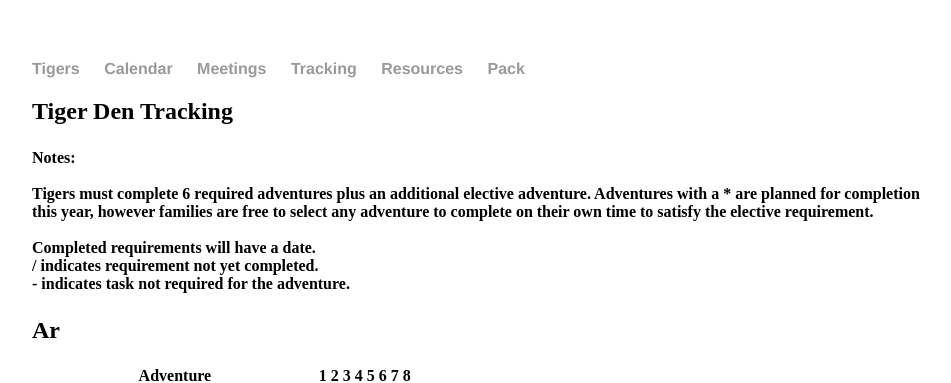
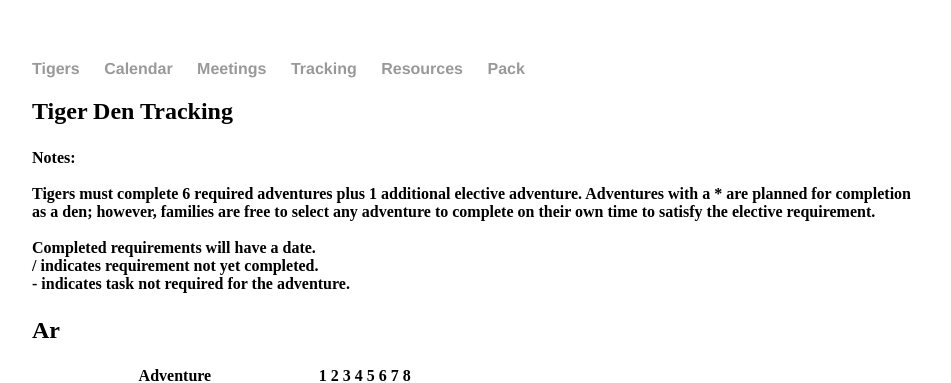
Before and after one commit to clare-pack818/clare-pack818.github.io, a Jekyll site: the page built from tigers/tracking/index.html, in a window 1280 px wide. Shown: the top 383 px of the page, without its empty margins (160-1111 px from the left). Built offline with Jekyll 4.4.1, drawn with Linux system fonts in a browser that asks for light colours.

Commit message:
Update index.html

```diff
--- a/tigers/tracking/index.html
+++ b/tigers/tracking/index.html
@@ -63,7 +63,7 @@ scouts:
 ---
 <h2>Tiger Den Tracking</h2>
 <p><h4>Notes:<br><br>
-Tigers must complete 6 required adventures plus an additional elective adventure.  Adventures with a * are planned for completion this year, however families are free to select any adventure to complete on their own time to satisfy the elective requirement.
+Tigers must complete 6 required adventures plus 1 additional elective adventure.  Adventures with a * are planned for completion as a den; however, families are free to select any adventure to complete on their own time to satisfy the elective requirement.
 <br><br>Completed requirements will have a date.<br>
 / indicates requirement not yet completed.<br>
   - indicates task not required for the adventure.</h4>
```
